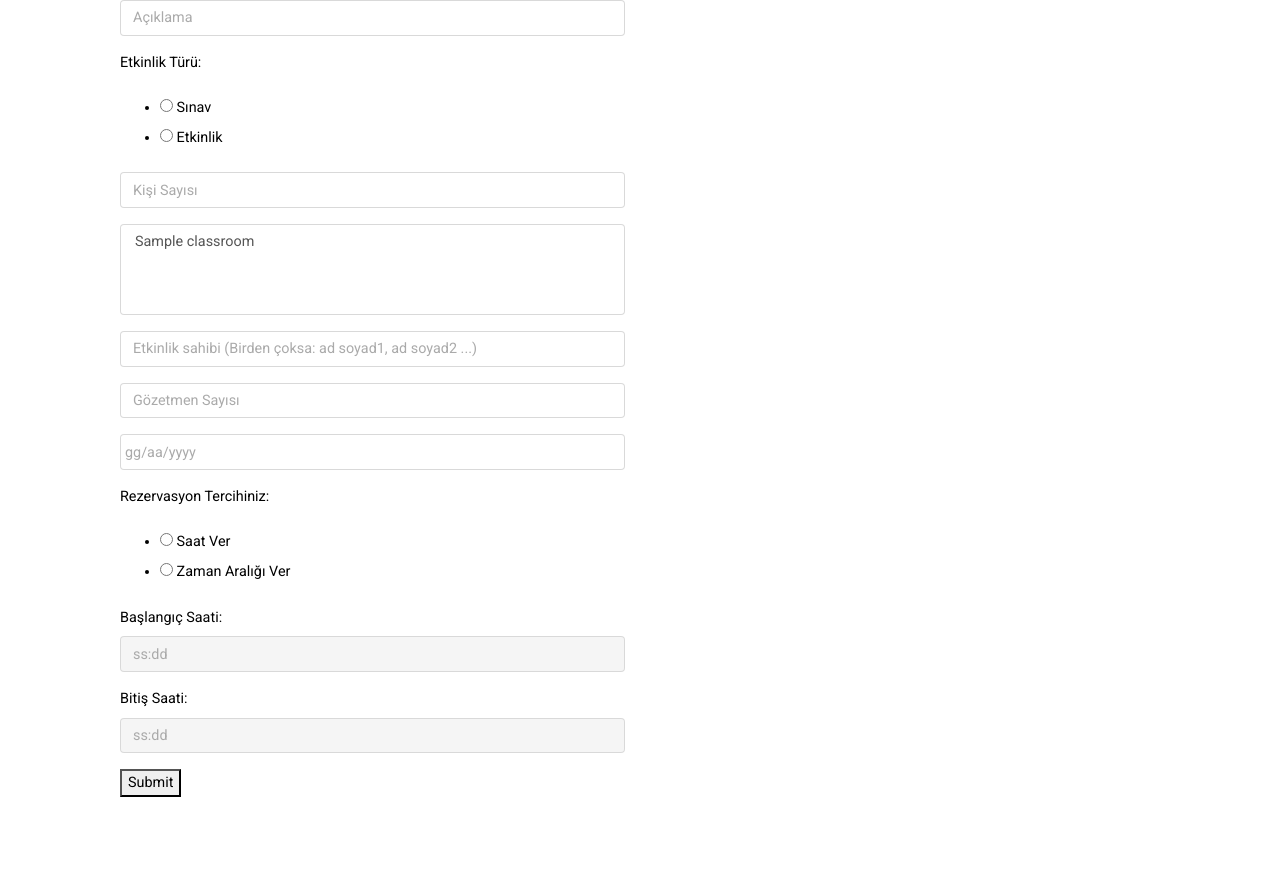
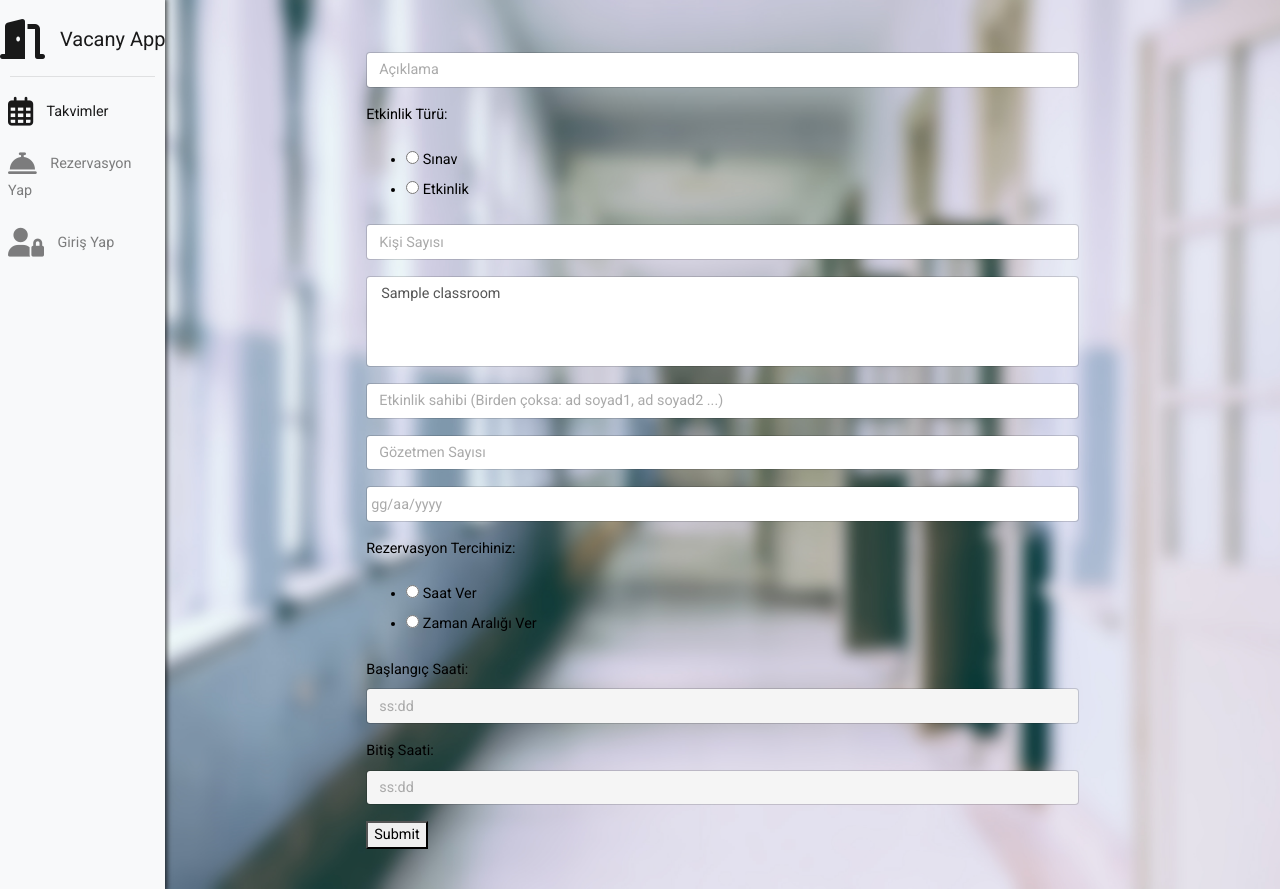
Before and after one commit to BogachanA/Vacancy-App, a Django app: page /classes/newres in a window 1280 px wide. Run offline with Django 3.2, Linux system fonts and the light colour scheme; a user stored in the database is signed in; tables that the repository leaves empty hold one stand-in row (values such as "Sample post"); some libraries are stand-ins or nearby versions.

Commit message:
google auth token

```diff
--- a/VacancyApp/urls.py
+++ b/VacancyApp/urls.py
@@ -16,9 +16,15 @@ Including another URLconf
 from django.contrib import admin
 from django.urls import path, re_path, include
 from .views import *
+from django.conf import settings
+from django.contrib.auth.views import auth_logout
 
 urlpatterns = [
     path('admin/', admin.site.urls),
     path('classes/', include('classAvailable.urls'), name='class_views'),
     path('', home, name="homepage"),
+    path('logout/', log_out, name='log_out'),
+    path('login_error', login_error, name='loginError'),
+    path('', include('social_django.urls', namespace='social')),
+
 ]
--- a/classAvailable/admin.py
+++ b/classAvailable/admin.py
@@ -6,6 +6,11 @@ from .models import *
 class ClassAdmin(admin.ModelAdmin):
     list_display = ('name','capacity','exam_capacity','type')
     ordering = ('name',)
+
+
+class TokenMAdmin(admin.ModelAdmin):
+    list_display = ('user',)
+
 
 class ResAdmin(admin.ModelAdmin):
     list_display = ('by','get_class_list','description','instructor','res_date_start','res_date_end')
@@ -22,4 +27,5 @@ class ResAdmin(admin.ModelAdmin):
 """
 
 admin.site.register(Classroom,ClassAdmin)
+admin.site.register(TokenManager,TokenMAdmin)
 admin.site.register(Reservation,ResAdmin)
--- a/classAvailable/client_secret_224280465504-kh3a3in47kd4l1titpu0a779be2hvdjm.apps.googleusercontent.com.json
+++ /dev/null
@@ -1 +0,0 @@
-{"web":{"client_id":"224280465504-kh3a3in47kd4l1titpu0a779be2hvdjm.apps.googleusercontent.com","project_id":"vacancyapp","auth_uri":"https://accounts.google.com/o/oauth2/auth","token_uri":"https://oauth2.googleapis.com/token","auth_provider_x509_cert_url":"https://www.googleapis.com/oauth2/v1/certs","client_secret":"lNSwQAelCl6m9ZgQJIrGa4EF"}}
--- /dev/null
+++ b/classAvailable/client_secret_720492882415-bebdlfp307di9ih08tuila2elnbejga1.apps.googleusercontent.com.json
@@ -0,0 +1 @@
+{"web":{"client_id":"720492882415-bebdlfp307di9ih08tuila2elnbejga1.apps.googleusercontent.com","project_id":"the-vacancy-app","auth_uri":"https://accounts.google.com/o/oauth2/auth","token_uri":"https://oauth2.googleapis.com/token","auth_provider_x509_cert_url":"https://www.googleapis.com/oauth2/v1/certs","client_secret":"nSLWlQc83HLR4bAs9syWt7u7","redirect_uris":["http://localhost:8000/","http://localhost:8000/complete/google-oauth2/","http://localhost:8000/complete/google-oauth2"]}}
--- a/classAvailable/models.py
+++ b/classAvailable/models.py
@@ -4,7 +4,14 @@ from django.contrib.postgres.fields import ArrayField
 import datetime
 
 
+
+def token_upload_path(instance, filename):
+    return "/".join(["Pickles",str(instance.id), filename])
+
 #TODO custom user
+class TokenManager(models.Model):
+    user = models.OneToOneField(get_user_model(),null=False, on_delete=models.CASCADE)
+    token = models.FileField(upload_to=token_upload_path,null=True)
 
 # Create your models here. Wassup
 class Classroom(models.Model):
--- a/classAvailable/static/base/CSS/base.css
+++ b/classAvailable/static/base/CSS/base.css
@@ -6,3 +6,61 @@
 }
 
 @import url('https://fonts.googleapis.com/css?family=Raleway&display=swap');
+
+.body{
+    padding: 0;
+    margin: 0;
+    height: 100%;
+}
+
+.col{
+}
+.navIcon{
+}
+#logolink{
+    margin: 0;
+}
+
+#nav{
+    text-align: left;
+    padding: 15px 0px 15px 0px;
+    z-index: 5;
+    box-shadow: 0px 0px 5px 2px rgba(0, 0, 0, 0.7);
+}
+#allRow{
+    height: 100vh;
+}
+#pageCol{
+    height: inherit;
+    overflow-y: scroll;
+}
+
+.navLabel{
+    width:0;
+    vertical-align: super;
+    display: inline !important;
+    overflow: hidden !important;
+    margin-left: 10px;
+    -webkit-transition: width 0.6s;
+    -moz-transition: width 0.6s;
+    -ms-transition: width 0.6s;
+    -o-transition: width 0.6s;
+    transition: width 0.6s;
+}
+.nav-item a{
+    padding-top: 10px;
+    padding-bottom: 10px;
+    -webkit-transition: background-color 0.65s;
+    -moz-transition: background-color 0.65s;
+    -ms-transition: background-color 0.65s;
+    -o-transition: background-color 0.65s;
+    transition: background-color 0.65s;
+}
+.nav-item a:hover{
+    background-color: rgba(222, 223, 0, 0.59);
+}
+
+
+
+
+/* media queries - responsive breakpoints */
--- /dev/null
+++ b/classAvailable/static/base/CSS/newRes.css
@@ -0,0 +1,9 @@
+#pageRow{
+    background-image: url('../img/class_corridor.jpg');
+    background-position: center;
+    background-repeat: no-repeat;
+    background-size: cover;
+
+    padding-top: 40px;
+    padding-bottom: 40px;
+}
--- a/classAvailable/templates/base.html
+++ b/classAvailable/templates/base.html
@@ -22,19 +22,20 @@
         <link rel="stylesheet" href="{% static 'base/CSS/jquery-ui.css' %}">
         <link rel="stylesheet" href="{% static 'base/CSS/jquery-ui.theme.css' %}">
 
+        <!-- custom css -->
+        <link rel="stylesheet" href="{% static 'base/CSS/base.css' %}">
+
     {% endcompress %}
 
+    <script src="https://kit.fontawesome.com/3ac6e51aa8.js"></script>
 
     {% block head %}
     <title>Vacany App - Welcome</title>
     {% endblock %}
 </head>
 <body>
-    {% block body %}
-
-        <!-- nav
-        <div class="container-fluid" id="allContainer">
-            <nav class="iconav">
+    <!--
+    <nav class="col-md-2 iconav" id="navCol">
         <a class="iconav-brand" href="{% url 'homepage' %}">
           <span class="icon icon-home iconav-brand-icon"></span>
         </a>
@@ -85,18 +86,48 @@
           </ul>
         </div>
     </nav>
+        -->
 
 
 
 
+        <div class="container-fluid" id="allContainer">
+            <div class="row" id="allRow">
+                <nav class="col-md-1 navbar navbar-expand-md navbar-light bg-light" id="nav">
+                    <a class="navbar-brand " href="{% url 'homepage' %}" id="logolink"><i class="fas fa-2x fa-door-open" id="logo"></i><p class="navLabel"> Vacany App</p></a>
+                  <button class="navbar-toggler" id="navCollapseButton" type="button" data-toggle="collapse" data-target="#navbarSupportedContent" aria-controls="navbarSupportedContent" aria-expanded="false" aria-label="Toggle navigation">
+                    <span class="navbar-toggler-icon"></span>
+                  </button>
+                    <hr style="margin: 10px;">
+                  <div class="collapse navbar-collapse flex-md-column" id="navbarSupportedContent">
+                    <ul class="navbar-nav flex-md-column">
+                      <li class="nav-item active">
+                        <a class="nav-link" href="#"><i class="far fa-2x fa-calendar-alt navIcon"></i><p class="navLabel" > Takvimler</p></a>
+                      </li>
+                      <li class="nav-item">
+                        <a class="nav-link" href="{% url 'new_reservation' %}"><i class="fas fa-2x fa-concierge-bell navIcon"></i><p class="navLabel" > Rezervasyon Yap</p></a>
+                      </li>
+                      <li class="nav-item">
+                        <a class="nav-link" href="#"><i class="fas fa-2x fa-user-lock navIcon"></i><p class="navLabel" > Giriş Yap</p></a>
+                      </li>
+                    </ul>
+                  </div>
+                </nav>
+
+                <!-- page content -->
+                <div class="col" id="pageCol">
+                    {% block body %}
+                     <p>{{ ip }}</p>
+                        <a href="{% url 'social:begin' 'google-oauth2' %}"><input value="Login" class="btn btn-success" type="button"></a>
+                    <div class="temp" style="background: red; border: 10px solid black;"></div>
+                    {% endblock %}
+                </div>
+            </div>
         </div>
 
-        -->
-
-        <p>{{ ip }}</p>
 
 
-    {% endblock %}
+
 
     <!-- jQuery, jQueryUI and Bootstrap CSS -->
     <script
@@ -124,7 +155,42 @@
                 dateFormat: 'dd/mm/yy',
                 startDate: '-3d'
             });
+
+
+            if ($( window ).width() < 768) $("#nav").removeClass("container-fill-height");
+                else $("#nav").addClass("container-fill-height");
+
+            $( window ).resize(function() {
+                if ($( window ).width() < 768) $("#nav").removeClass("container-fill-height");
+                else $("#nav").addClass("container-fill-height");
             });
+
+            let labelList=[]
+            let lbCounter=0
+            $(".navLabel").each(function(){
+                    labelList.push($(this).css('width'));
+                    console.log("workin it");
+                    $(this).width('50px');
+                    lbCounter+=1;
+            });
+
+            $("nav").hover(function () {
+                $(this).animate({'padding':'15px 10px 15px 10px'}).clearQueue().css('text-align','left');
+                lbCounter=0;
+                $(".navLabel").each(function(){
+                    $(this).css({'width':""+labelList[lbCounter]});
+                });
+            }).mouseleave(function () {
+                lbCounter=0;
+                $(this).animate({'padding':'15px 0px 15px 0px'}).clearQueue().css('text-align','center');
+                $(".navLabel").each(function(){
+                    $(this).css({'width':"0px"});
+
+                });
+            });
+
+        });
+
     </script>
 
     {% block script %}
--- a/classAvailable/templates/newReservation.html
+++ b/classAvailable/templates/newReservation.html
@@ -4,13 +4,17 @@
 
 {% block head %}
     {% block head2 %}
+        <link rel="stylesheet" href="{% static 'base/CSS/newRes.css' %}">
     {% endblock %}
 {% endblock %}
 
 {% block body %}
-<div class="container align-content-center align-items-center">
-    <div class="col-sm-12 col-md-8 col-lg-6 align-content-center align-items-center">
+    <div class="row justify-content-center" id="pageRow">
+    <div class="col-sm-11 col-md-10 col-lg-8 align-content-center align-items-center" id="formCol">
         {% block innerContent %}
+            <div class="titleDiv" id="formTitleDiv">
+                <p class="card-title"></p>
+            </div>
             <form id="resForm" method="post" action="{% url 'new_reservation' %}">
                 {% csrf_token %}
                 {{ form.as_p }}
--- a/classAvailable/urls.py
+++ b/classAvailable/urls.py
@@ -7,4 +7,5 @@ urlpatterns = [
     path('timezone/', views.returnTZ, name='timezone_retrieve'),
     path('newres',views.makeRes, name='new_reservation'),
     path('submitRes',views.submitRes, name='submit_reservation'),
+    path('success/id?=<str:resID>',views.resCreated,name='success'),
 ]
--- a/classAvailable/views.py
+++ b/classAvailable/views.py
@@ -18,7 +18,7 @@ def populateClassCal(request, classID):
             #return HttpResponse("Hello, population of " + classID + " is successful.")
 
         u=request.user
-        event_list = syncEventsFromCal(classID)
+        event_list = syncEventsFromCal(u,classID)
         if event_list:
             for d in event_list.keys():
                 parsed_data = d.split("*")
@@ -70,6 +70,9 @@ def returnTZ(request):
 def makeRes(request):
     if request.user.is_authenticated:
         user = request.user
+    else:
+        print('redirecting')
+        return HttpResponseRedirect('/login/google-oauth2')
 
     if request.method == "POST":
         form = resForm(request.POST)
@@ -91,7 +94,7 @@ def makeRes(request):
                 for c in classes:
                     res.res_class.add(c)
                 for c in res.res_class.all():
-                    new_id = generateEvent(c.name, str(res.description),
+                    new_id = generateEvent(user, c.name, str(res.description),
                                            str(res.instructor) + " - Proctor count: " + str(res.proctor_count),
                                            manualDateTimeToGoogle(str(res.res_date_start)),
                                            manualDateTimeToGoogle(str(res.res_date_end)))
@@ -162,7 +165,7 @@ def submitRes(request, form =None):
             res.res_class.add(cl)
 
         for c in res.res_class.all():
-            new_id = generateEvent(c.name, str(res.description),
+            new_id = generateEvent(request.user,c.name, str(res.description),
                                    str(res.instructor) + " - Proctor count: " + str(res.proctor_count),
                                    manualDateTimeToGoogle(str(res.res_date_start)),
                                    manualDateTimeToGoogle(str(res.res_date_end)))
@@ -174,3 +177,12 @@ def submitRes(request, form =None):
         print("Ajax call received by Django.")
         return HttpResponseRedirect('newres')
         # return HttpResponse(json.dumps({"hi":3}),content_type="application/json")
+
+
+def resCreated(request, rID):
+    context={}
+    if rID:
+        context['res']=Reservation.objects.filter(id_list__contains=[rID]).first()
+        return render(request,'resSuccess.html',context)
+    else:
+        return HttpResponseRedirect('/')
```
Also changed, not shown: VacancyApp/pipelines.py (added, +29 -0 lines), VacancyApp/settings.py (+35 -0 lines), VacancyApp/views.py (+12 -2 lines), classAvailable/helpers.py (+44 -16 lines), classAvailable/templates/resSuccess.html (+10 -0 lines), classAvailable/static/base/img/class_corridor.jpg (added), 1 other file. Lines whose indentation alone changed are shown as unchanged.
